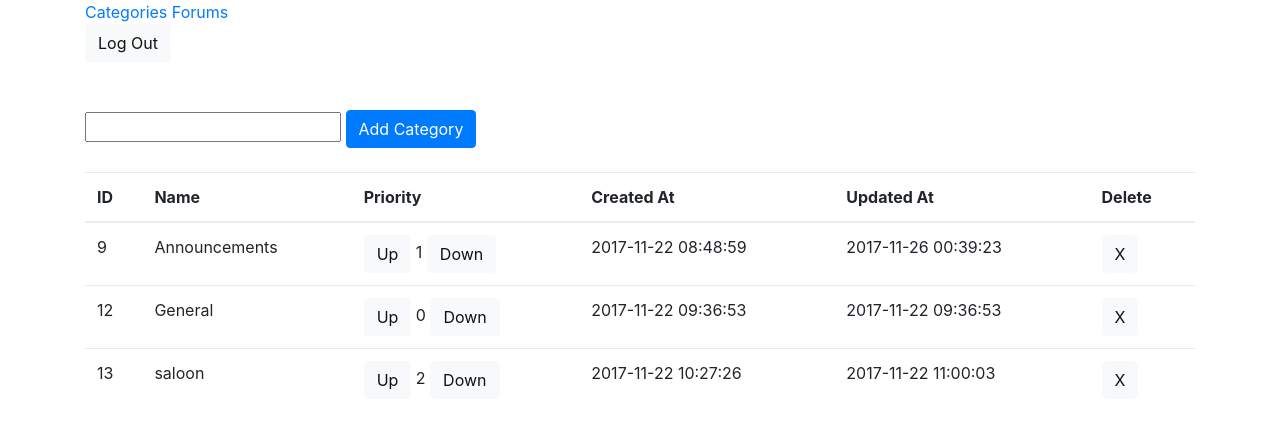
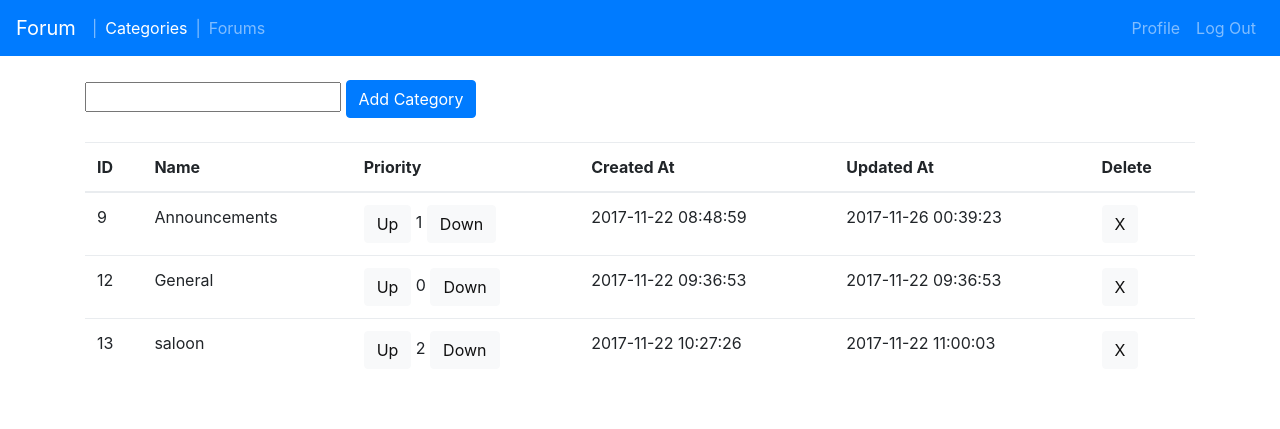
Before and after one commit to Somentus/Forum, a PHP site: page /admin/categories.php in a window 1280 px wide. Shown: the top 429 px of the page. Run offline with PHP 8.4, Linux system fonts and the light colour scheme; a user stored in the database is signed in; data comes from the database, SQL or seed files in the repository.

Commit message:
Add navbar to admin page

```diff
--- a/admin/categories.php
+++ b/admin/categories.php
@@ -11,6 +11,8 @@ if(!(isset($_SESSION['loggedin']) && $_SESSION['loggedin'] == true && isset($_SE
 require_once('../includes/DB.php');
 $pdo = DB();
 require_once('../includes/admin.php');
+require_once('../includes/codes.php');
+
 
 $errors = [];
 if(isset($_POST['add']) || isset($_POST['delete']) || isset($_POST['priority'])) {
@@ -34,7 +36,7 @@ if(isset($_POST['add']) || isset($_POST['delete']) || isset($_POST['priority']))
 
 <body>
 
-	<?php navbar(); ?>
+	<?php navbar($pdo); ?>
 
 	<div class="container">
 		<div id="errors">
--- a/admin/forums.php
+++ b/admin/forums.php
@@ -11,6 +11,7 @@ if(!(isset($_SESSION['loggedin']) && $_SESSION['loggedin'] == true && isset($_SE
 require_once('../includes/DB.php');
 $pdo = DB();
 require_once('../includes/admin.php');
+require_once('../includes/codes.php');
 
 $errors = [];
 if(isset($_POST['add']) || isset($_POST['delete']) || isset($_POST['priority'])) {
@@ -51,7 +52,7 @@ if(isset($_POST['add']) || isset($_POST['delete']) || isset($_POST['priority']))
 	  	</div>
 	</div>
 
-	<?php adminForums(); ?>
+	<?php adminForums($pdo); ?>
 
 </body>
 </html>
--- a/includes/admin.php
+++ b/includes/admin.php
@@ -1,21 +1,4 @@
 <?php
-
-function navbar() {
-	echo"
-	<div id='adminLinks' class='container' >
-		<div class='row'>
-			<div class='col-3'>
-				<a href='./categories.php'>Categories</a>
-				<a href='./forums.php'>Forums</a>
-
-				<form action='../logout.php' method='POST' >
-    				<input type='submit' name='logout' value='Log Out' class='btn btn-light'/>
-				</form>
-			</div>
-		</div>
-	</div>
-	<br />";
-}
 
 function adminCategories($pdo) {
 	$categories = query($pdo, "SELECT * FROM categories");
--- a/includes/codes.php
+++ b/includes/codes.php
@@ -65,6 +65,28 @@ function navbar($pdo) {
 
             ';
 
+    if($_SESSION['is_admin'] == true) {
+    	echo '
+    		<span class="navbar-text">|</span>
+    		<li class="nav-item';
+			if($currentLocation[0] == "Categories") {
+				echo ' active';
+			}
+    		echo '" >
+    			<a class="nav-link" href="./categories.php">Categories</a>
+			</li>
+			<span class="navbar-text">|</span>
+			<li class="nav-item';
+
+			if($currentLocation[0] == "Forums") {
+				echo ' active';
+			}
+
+			echo '" >
+				<a class="nav-link" href="./forums.php">Forums</a>
+			</li>
+		';
+    } else {
 	    for($i = 0; $i < $locationSteps; $i++) {
 	        echo '
 	            <span class="navbar-text">/</span>
@@ -77,6 +99,8 @@ function navbar($pdo) {
 	            </li>
 	        ';
 	    }
+    }
+
 
     echo '</ul>';
 
@@ -84,6 +108,16 @@ function navbar($pdo) {
 
     // Check if user is logged in
     if(isset($_SESSION['loggedin']) && $_SESSION['loggedin'] == true && $_SESSION['is_admin'] == false) {
+        echo '
+            <li class="nav-item">
+                <a class="nav-link" href="#">Profile</a>
+            </li>
+            <li class="nav-item">
+                <a class="nav-link" href="logout.php">Log Out</a>
+            </li>
+        ';
+    } else if(isset($_SESSION['loggedin']) && $_SESSION['loggedin'] == true && $_SESSION['is_admin'] == true) {
+    	// Placeholder. TODO
        	echo '
             <li class="nav-item">
                 <a class="nav-link" href="#">Profile</a>
--- a/random/todo.txt
+++ b/random/todo.txt
@@ -1,4 +1,5 @@
 TODO:
+- Document root for a hrefs. Logout for admin isn't working since it's linking to /admin/logout.php
 
 IDEA:
 - In user settings, toggle between "Last post in forum" and "Last unread post in forum" or maybe even "Last unread post in tracked topics" (maybe even toggle per category and/or per forum)
```
Lines whose indentation alone changed are shown as unchanged.
